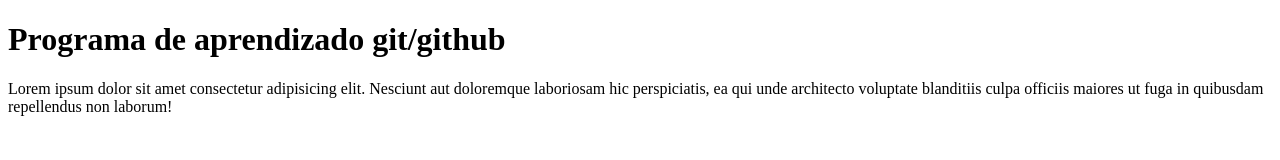
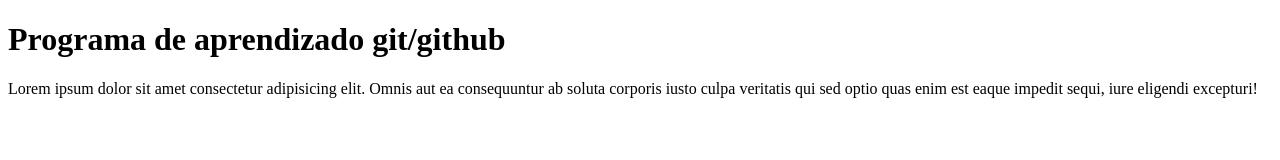
Before and after one commit to kaiquevieirasoares/repositorio1, a plain HTML site: page programa/index.html in a window 1280 px wide. Drawn offline with Linux system fonts and the light colour scheme.

Commit message:
adicionei um paragrafo

```diff
--- a/programa/index.html
+++ b/programa/index.html
@@ -8,6 +8,6 @@
 </head>
 <body>
     <h1>Programa de aprendizado git/github</h1>
-    Lorem ipsum dolor sit amet consectetur adipisicing elit. Nesciunt aut doloremque laboriosam hic perspiciatis, ea qui unde architecto voluptate blanditiis culpa officiis maiores ut fuga in quibusdam repellendus non laborum!
+     <p>Lorem ipsum dolor sit amet consectetur adipisicing elit. Omnis aut ea consequuntur ab soluta corporis iusto culpa veritatis qui sed optio quas enim est eaque impedit sequi, iure eligendi excepturi!</p>
 </body>
 </html>
```
